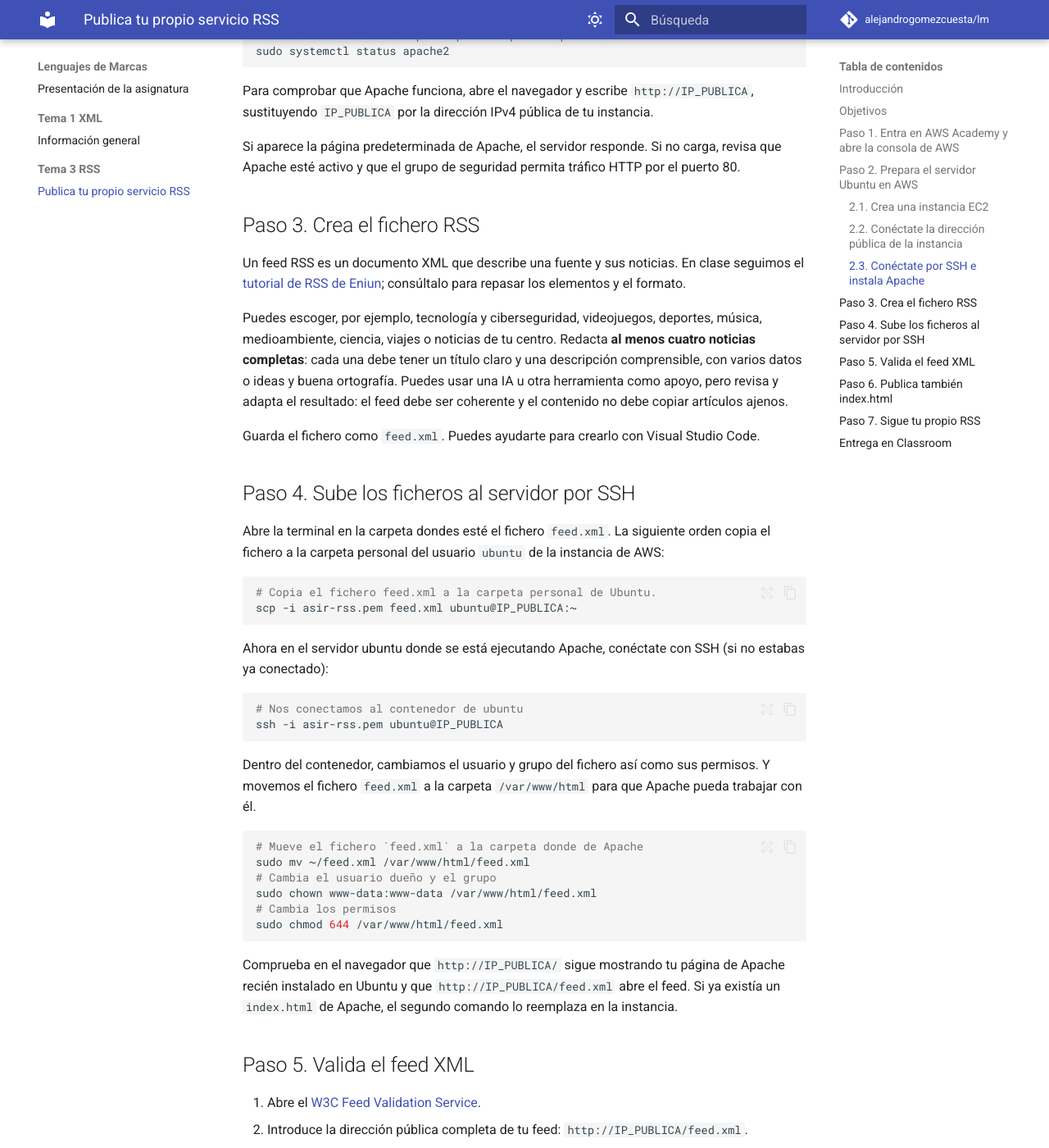
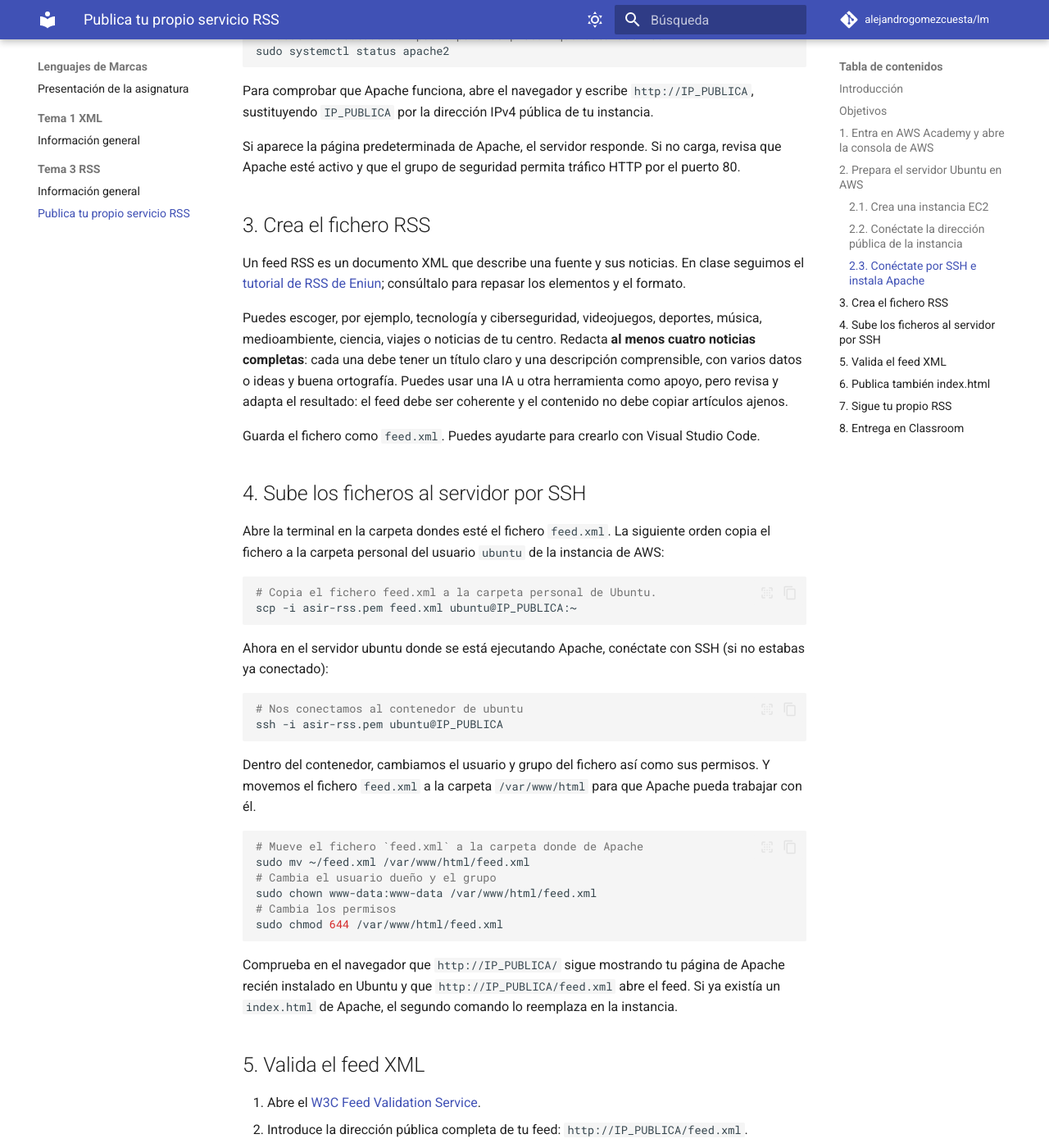
Before and after one commit to alejandrogomezcuesta/lm, an MkDocs documentation site: the page built from docs/Tema 3 RSS/02-publicar-tu-propio-servicio-rss.md, in a window 1280 px wide and 1400 px high, scrolled down 3221 px. Shown: the whole window at 82% size. Built offline with MkDocs 1.6.1 and Material for MkDocs 9.7.7, drawn with Linux system fonts in a browser that asks for light colours; comment, search, counter and statistics services are not loaded; some of the changed text lies outside the part shown.

Commit message:
mejoramos un poquito más la práctica de rss

````diff
--- a/docs/Tema 3 RSS/index.md
+++ b/docs/Tema 3 RSS/02-publicar-tu-propio-servicio-rss.md
@@ -12,7 +12,7 @@ En esta práctica crearás un feed RSS, lo publicarás en un servidor Ubuntu con
 - Crear un feed RSS 2.0 con al menos cuatro noticias originales y publicarlo en Apache.
 - Comprobar el feed con el validador oficial y suscribirse a él desde Feedly.
 
-## Paso 1. Entra en AWS Academy y abre la consola de AWS
+## 1. Entra en AWS Academy y abre la consola de AWS
 
 1. Abre [AWS Academy](https://awsacademy.instructure.com/) e inicia sesión con las credenciales que te haya proporcionado tu profesor.
 2. Entra en el curso de esta asignatura y abre el laboratorio de AWS, normalmente llamado **AWS Academy Learner Lab** o con un nombre similar.
@@ -22,7 +22,7 @@ En esta práctica crearás un feed RSS, lo publicarás en un servidor Ubuntu con
 
 ![Entrada a AWS Console](image-1.png)
 
-## Paso 2. Prepara el servidor Ubuntu en AWS
+## 2. Prepara el servidor Ubuntu en AWS
 ### 2.1. Crea una instancia EC2
 
 1. Entra en la consola de AWS y abre **EC2**.
@@ -74,7 +74,7 @@ Para comprobar que Apache funciona, abre el navegador y escribe `http://IP_PUBLI
 
 Si aparece la página predeterminada de Apache, el servidor responde. Si no carga, revisa que Apache esté activo y que el grupo de seguridad permita tráfico HTTP por el puerto 80.
 
-## Paso 3. Crea el fichero RSS
+## 3. Crea el fichero RSS
 
 Un feed RSS es un documento XML que describe una fuente y sus noticias. En clase seguimos el [tutorial de RSS de Eniun](https://www.eniun.com/tutorial-rss/); consúltalo para repasar los elementos y el formato.
 
@@ -82,7 +82,7 @@ Puedes escoger, por ejemplo, tecnología y ciberseguridad, videojuegos, deportes
 
 Guarda el fichero como `feed.xml`. Puedes ayudarte para crearlo con Visual Studio Code.
 
-## Paso 4. Sube los ficheros al servidor por SSH
+## 4. Sube los ficheros al servidor por SSH
 
 Abre la terminal en la carpeta dondes esté el fichero `feed.xml`. La siguiente orden copia el fichero a la carpeta personal del usuario `ubuntu` de la instancia de AWS:
 
@@ -111,7 +111,7 @@ sudo chmod 644 /var/www/html/feed.xml
 
 Comprueba en el navegador que `http://IP_PUBLICA/` sigue mostrando tu página de Apache recién instalado en Ubuntu y que `http://IP_PUBLICA/feed.xml` abre el feed. Si ya existía un `index.html` de Apache, el segundo comando lo reemplaza en la instancia.
 
-## Paso 5. Valida el feed XML
+## 5. Valida el feed XML
 
 1. Abre el [W3C Feed Validation Service](https://validator.w3.org/feed/).
 2. Introduce la dirección pública completa de tu feed: `http://IP_PUBLICA/feed.xml`.
@@ -120,7 +120,7 @@ Comprueba en el navegador que `http://IP_PUBLICA/` sigue mostrando tu página de
 
 Si el validador no puede descargar el feed, prueba primero la dirección en una ventana privada del navegador y revisa que la instancia siga encendida, Apache esté activo y el puerto 80 esté abierto. No subas una captura de un feed que todavía tenga errores sin corregir.
 
-## Paso 6. Publica también `index.html`
+## 6. Publica también `index.html`
 
 Copia y pega el siguiente código a un fichero llamado `index.html`. Es una página sencilla que enlaza el feed desde el `<head>` mediante la línea 8. **Completa correctamente esa línea**.
 
@@ -164,7 +164,7 @@ sudo chown www-data:www-data /var/www/html/index.html
 sudo chmod 644 /var/www/html/index.html
 ```
 
-## Paso 7. Sigue tu propio RSS
+## 7. Sigue tu propio RSS
 
 1. Entra en un cliente RSS.
 2. Usa **Añadir contenido** o la opción equivalente para añadir una fuente de tu cliente.
@@ -172,7 +172,7 @@ sudo chmod 644 /var/www/html/index.html
 4. Pulsa **Follow** o **Seguir**.
 5. Comprueba que aparecen tus cuatro noticias. Puedes actualizar el feed después y volver a cargarlo para observar cómo llegan las novedades.
 
-## Entrega en Classroom
+## 8. Entrega en Classroom
 
 Envía estos tres elementos por Classroom al profesor:
 
````
Also changed, not shown: docs/Tema 1 XML/01-teoria-y-ejercicios.md (renamed from docs/Tema 1 XML/index.md, +2 -2 lines), docs/Tema 3 RSS/01-teoria-y-ejercicios.md (added, +13 -0 lines), docs/Tema 3 RSS/image.png (added).
